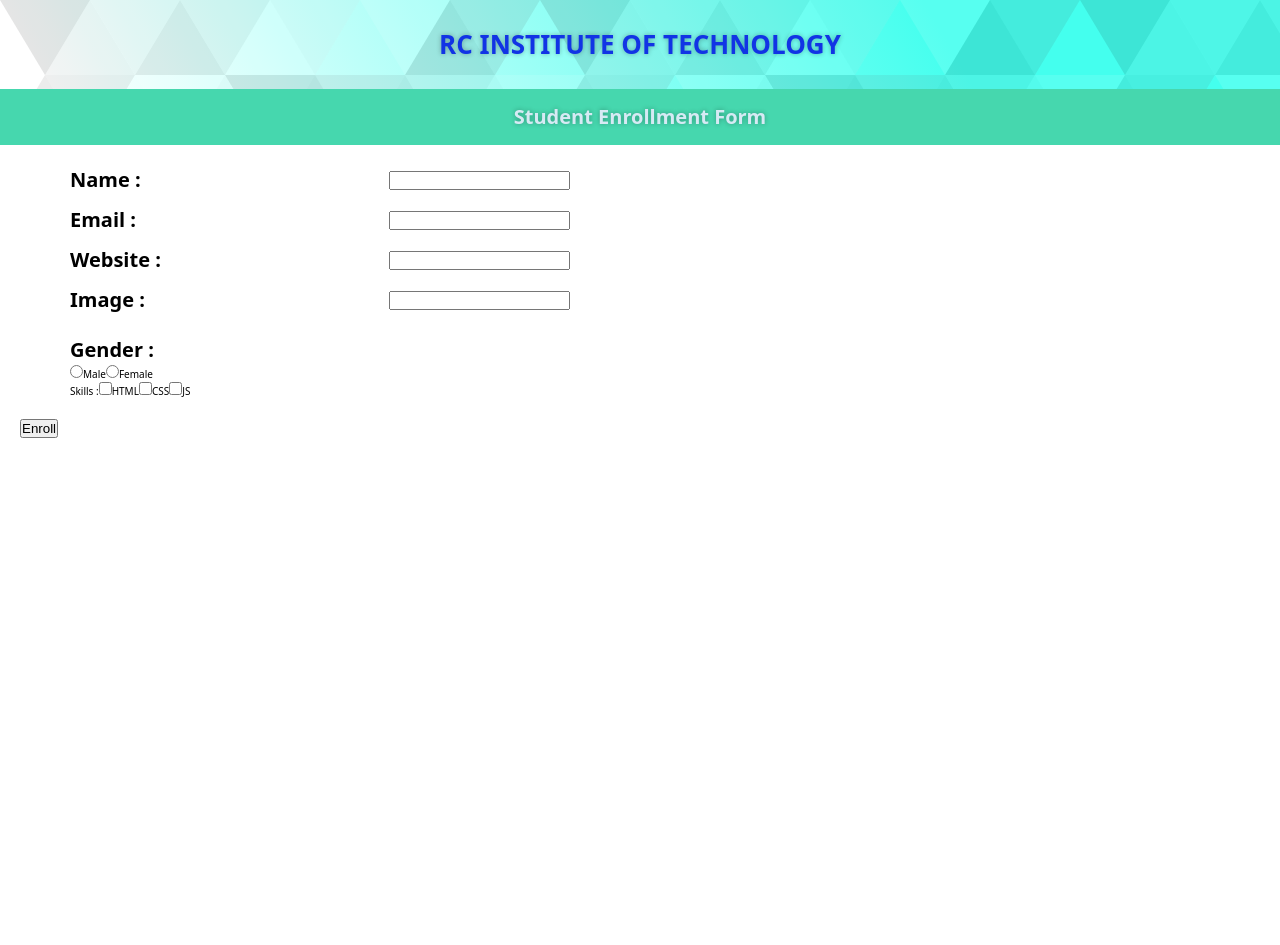
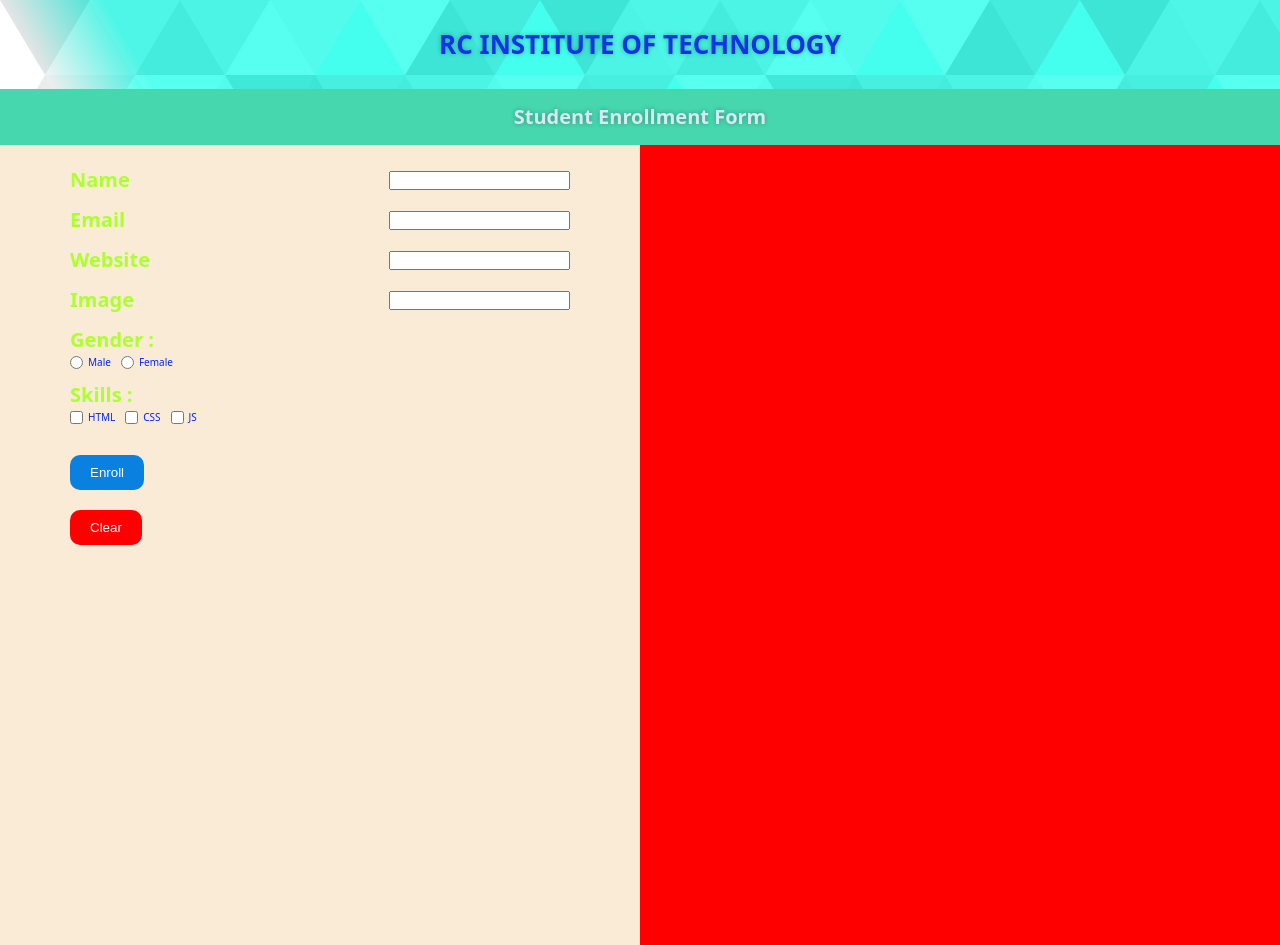
Before and after one commit to ROHITH29122002/studentform, a React app: page / in a window 1280 px wide. Before the commit the page ends 800 px from the top, so only its background shows below. Built offline with nearby package versions, Linux system fonts and the light colour scheme.

Commit message:
some styles changes

```diff
--- a/src/Components/App/App.js
+++ b/src/Components/App/App.js
@@ -23,9 +23,11 @@ function App() {
       <div className={styles.nav_2}>
         <h1>Student Enrollment Form</h1>
       </div>
-      <div>
-        <Form student={student} handleStudent={handleStudent} handleAddStudent={handleAddStudent}/>
-        <Students students={students}/>
+      <div className={styles.main_container}>
+        <Form student={student} handleStudent={handleStudent}/>
+        <div className={styles.student_container}>
+          <Students students={students}/>
+        </div>
       </div>
     </div>
   )
--- a/src/Components/App/App.module.css
+++ b/src/Components/App/App.module.css
@@ -17,3 +17,15 @@ text-shadow: 0 0 5px rgba(0,0,0,0.3);
     text-shadow: 0 0 5px rgba(0,0,0,0.3);
     text-align: center;
 }
+
+.main_container{
+    display: flex;
+    justify-content: space-between;
+    align-items: center;
+}
+
+.student_container{
+    background-color: red;
+    height: 100vh;
+    width: 50vw;
+}
--- a/src/Components/Form/Form.js
+++ b/src/Components/Form/Form.js
@@ -9,7 +9,7 @@ function Form({student,handleStudent}) {
         <div className={styles.details_cont_1}>
             <div>
                 <h1>
-                    Name :
+                    Name
                 </h1>
                 <input
                 type="text"
@@ -21,7 +21,7 @@ function Form({student,handleStudent}) {
             </div>
             <div>
                 <h1>
-                    Email :
+                    Email
                 </h1>
                 <input
                 type="email"
@@ -33,7 +33,7 @@ function Form({student,handleStudent}) {
             </div>
             <div>
                 <h1>
-                    Website :
+                    Website
                 </h1>
                 <input
                 type="url"
@@ -45,7 +45,7 @@ function Form({student,handleStudent}) {
             </div>
             <div>
                 <h1>
-                    Image :
+                    Image
                 </h1>
                 <input
                 type="url"
@@ -57,10 +57,10 @@ function Form({student,handleStudent}) {
             </div>
         </div>
         <div className={styles.details_cont_2}>
-            <h1>
+            <h1 className={styles.gender_label}>
                 Gender :
             </h1>
-                <div>
+            <div className={styles.sex_input_container}>
                 <input
                 type="radio"
                 value="Male"
@@ -69,7 +69,7 @@ function Form({student,handleStudent}) {
                 }
                 }
                 />
-                    <label>Male</label>
+                <p>Male</p>
                 <input
                 type="radio"
                 value="Female"
@@ -77,10 +77,10 @@ function Form({student,handleStudent}) {
                     student.sex = e.target.value;
                 }}
                 />
-                    <label>Female</label>
+                <p>Female</p>
             </div>
-            <label>
-                Skills :
+            <h1 className={styles.skills_label}>Skills :</h1>
+            <div className={styles.skills_input_container}>
                 <input
                 onChange={(e)=>{
                     setskills([...skills,e.target.value]);
@@ -88,7 +88,7 @@ function Form({student,handleStudent}) {
                 type="checkbox"
                 value="HTML"
                 />
-                HTML
+                <p>HTML</p>
                 <input
                 onChange={(e)=>{
                     setskills([...skills,e.target.value]);
@@ -96,7 +96,7 @@ function Form({student,handleStudent}) {
                 type="checkbox"
                  value="CSS"
                  />
-                 CSS
+                 <p>CSS</p>
                 <input
                 onChange={(e)=>{
                     setskills([...skills,e.target.value]);
@@ -104,15 +104,26 @@ function Form({student,handleStudent}) {
                 type="checkbox"
                 value="JS"
                 />
-                JS
-            </label>
+                <p>JS</p>
             </div>
-        <button onClick={()=>{
+        <button
+        className={styles.enroll_btn}
+        onClick={()=>{
+            console.log(student.length);
             student.id=uuidv4();
             student.skills=skills;
             handleStudent(student);
             setskills([]);
         }}>Enroll</button>
+        <button
+        className={styles.clear_btn}
+        onClick={()=>{
+            document.querySelector("input").value=" ";
+        }}
+        >
+            Clear
+        </button>
+        </div>
     </div>
   )
 }
--- a/src/Components/Form/Form.module.css
+++ b/src/Components/Form/Form.module.css
@@ -1,61 +1,80 @@
-.form_container{
+.form_container {
+    height: 100vh;
     width: 50vw;
     padding: 2rem;
+    background-color: antiquewhite;
 }
 
-.details_cont_1{
+.details_cont_1 {
     display: flex;
     justify-content: center;
     align-items: space-around;
     flex-direction: column;
     padding: 0 5rem;
+    color: greenyellow;
 }
 
-.details_cont_1 div{
+.details_cont_1 div {
     display: flex;
     justify-content: space-between;
     align-items: center;
     margin-bottom: 1rem;
 }
 
-.details_cont_2{
+.details_cont_2 {
     display: flex;
     justify-content: flex-start;
     align-items: flex-start;
     flex-direction: column;
-    padding: 1rem 5rem;
+    padding: 0 5rem;
+    color: greenyellow;
 }
 
-.details_cont_2 label{
+.sex_input_container,.skills_input_container{
+    display: flex;
+    justify-content: space-between;
+    align-items: center;
+    color: rgb(0, 38, 255);
     margin-bottom: 1rem;
 }
 
-@media screen and (max-width:850px){
-    .details_cont_1{
-        padding: 0 3rem;
+.sex_input_container p,.skills_input_container p{
+    font-size: 1rem;
+    margin: 0 1rem 0 .5rem;
+}
+
+.enroll_btn{
+    outline: 0;
+    border: 0;
+    padding: 1rem 2rem;
+    border-radius: 10px;
+    color: #fff;
+    margin-top: 2rem;
+    background-color: #0a80e1;
+}
+.clear_btn{
+    outline: 0;
+    border: 0;
+    padding: 1rem 2rem;
+    border-radius: 10px;
+    color: #fff;
+    margin-top: 2rem;
+    background-color: red;
+}
+
+@media screen and (max-width:850px) {
+    .details_cont_1 {
+        padding: 0 2rem;
     }
-    .details_cont_1 h1{
+
+    .details_cont_2{
+        padding: 0 2rem;
+    }
+
+    .details_cont_1 h1 {
+        font-size: 1.5rem;
+    }
+    .gender_label,.skills_label{
         font-size: 1.5rem;
     }
 }
-
-@media screen and (max-width:675px){
-    .details_cont_1{
-        padding: 0 1rem;
-    }
-    .details_cont_1 h1{
-        font-size: 1rem;
-    }
-    .details_cont_1 input{
-        width: 130px;
-    }
-}
-
-@media screen and (max-width:500px){
-    .details_cont_1{
-        padding: 0;
-    }
-    .details_cont_1 input{
-        width: 100px;
-    }
-}
--- a/src/Components/Student/Student.js
+++ b/src/Components/Student/Student.js
@@ -5,13 +5,13 @@ function Student({student}) {
   return (
     <div>
       <div>
-        <h1>{student.name}</h1>
-        <h1>{student.email}</h1>
-        <h1>{student.sex}</h1>
-        <h1>{student.website}</h1>
+        <h2>{student.name}</h2>
+        <h2>{student.email}</h2>
+        <h2>{student.sex}</h2>
+        <h2>{student.website}</h2>
         {
           skills.map(element => {
-            return <h1 key={element}>{element}</h1>
+            return <h2 key={element}>{element}</h2>
           })
         }
       </div>
```
Lines whose indentation alone changed are shown as unchanged.
